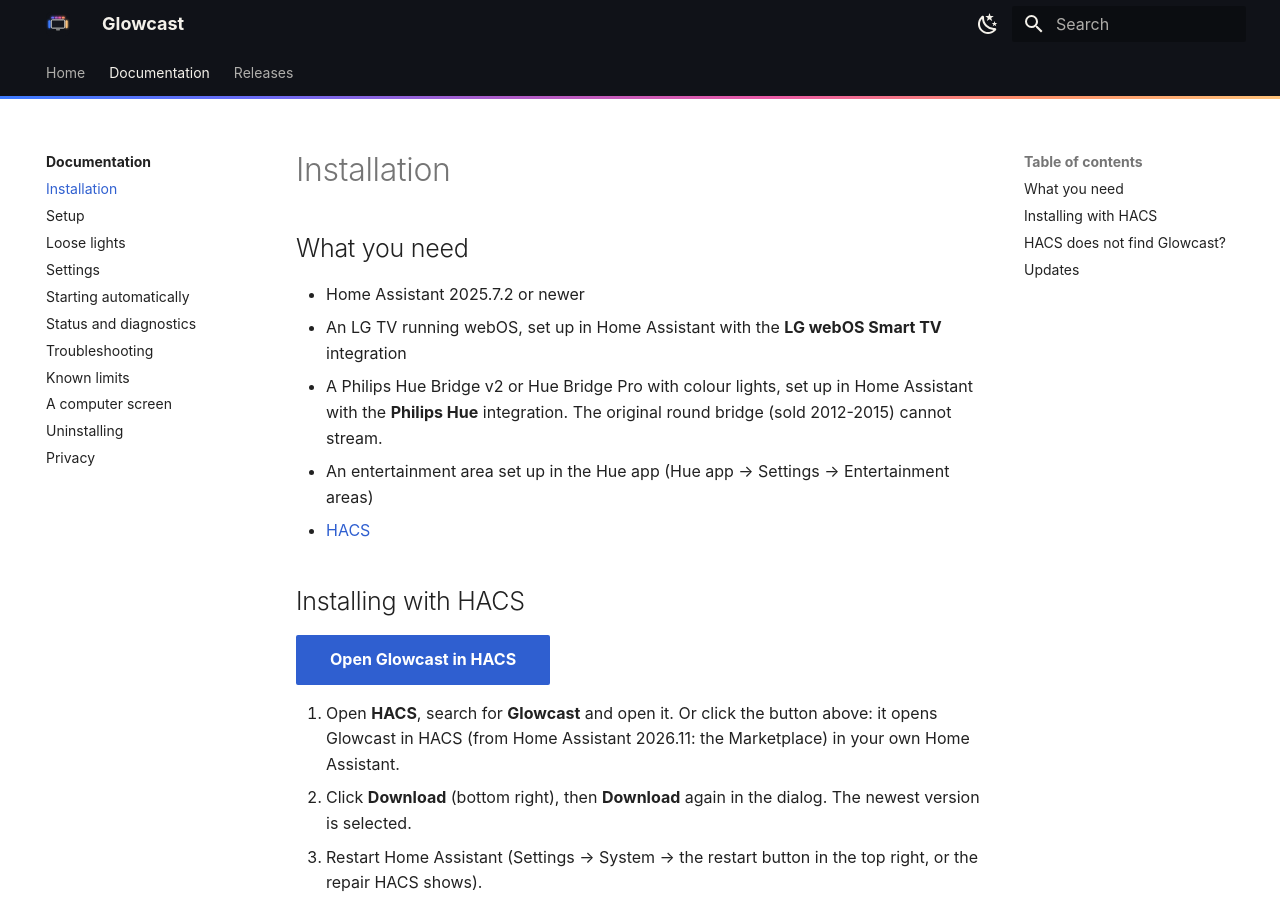
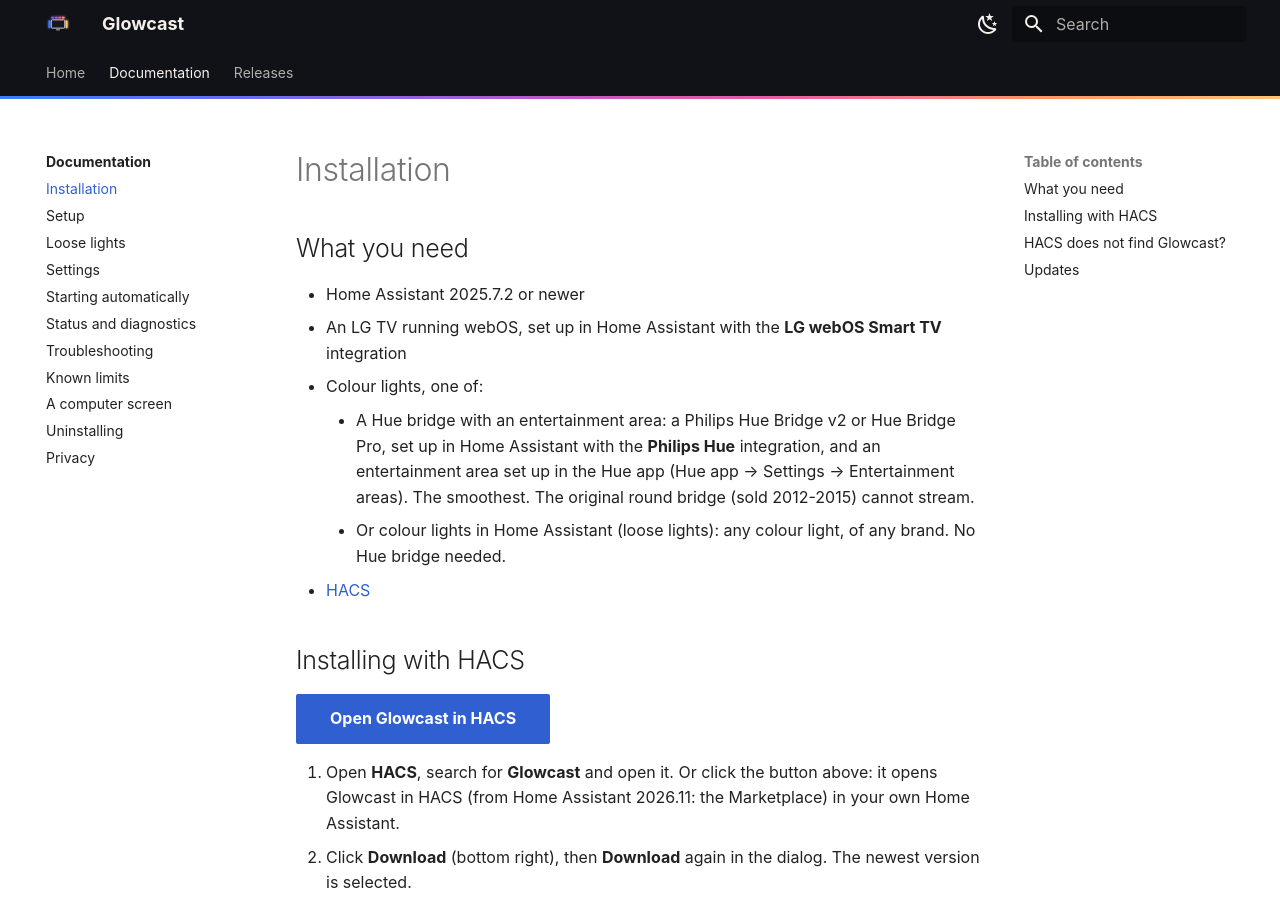
Before and after one commit to nicohabets/glowcast, an MkDocs documentation site: the page built from website/pages/docs/installation.md, in a window 1280 px wide and 900 px high. Built offline with MkDocs 1.6.1 and Material for MkDocs 9.7.7, drawn with Linux system fonts in a browser that asks for light colours; some of the changed text lies outside the part shown.

Commit message:
Docs: an entertainment area or loose lights in what you need; the setup GIF's caption (#9)
The requirements in the README, the installation page and the landing page
no longer make a Hue bridge and an entertainment area mandatory. The setup
GIF's text describes the output menu, and the README says a bridge can be
paired later from Configure (architect review).

Co-Authored-By: Claude Opus 5.5 <noreply@anthropic.com>

```diff
--- a/website/pages/docs/installation.md
+++ b/website/pages/docs/installation.md
@@ -4,8 +4,9 @@
 
 - Home Assistant 2025.7.2 or newer
 - An LG TV running webOS, set up in Home Assistant with the **LG webOS Smart TV** integration
-- A Philips Hue Bridge v2 or Hue Bridge Pro with colour lights, set up in Home Assistant with the **Philips Hue** integration. The original round bridge (sold 2012-2015) cannot stream.
-- An entertainment area set up in the Hue app (Hue app → Settings → Entertainment areas)
+- Colour lights, one of:
+    - A Hue bridge with an entertainment area: a Philips Hue Bridge v2 or Hue Bridge Pro, set up in Home Assistant with the **Philips Hue** integration, and an entertainment area set up in the Hue app (Hue app → Settings → Entertainment areas). The smoothest. The original round bridge (sold 2012-2015) cannot stream.
+    - Or colour lights in Home Assistant (loose lights): any colour light, of any brand. No Hue bridge needed.
 - [HACS](https://hacs.xyz/)
 
 ## Installing with HACS
@@ -17,9 +18,9 @@
 3. Restart Home Assistant (Settings → System → the restart button in the top right, or the repair HACS shows).
 4. Go to **Settings → Devices & services → Add integration → Glowcast**, and continue with the [setup](setup.md).
 
-![The Glowcast setup flow in Home Assistant: choose the TV, choose the Hue bridge, press the link button and wait for the pairing, choose the entertainment area, done.](../images/setup-flow.gif){ width="400" }
+![The Glowcast setup flow in Home Assistant: choose the TV, choose Hue entertainment area, choose the Hue bridge, press the link button and wait for the pairing, choose the entertainment area, done.](../images/setup-flow.gif){ width="400" }
 
-*Setting up Glowcast: the TV, the Hue bridge and its link button, then the entertainment area.*
+*Setting up Glowcast: the TV, Hue entertainment area, the Hue bridge and its link button, then the entertainment area. With loose lights you pick the lights instead of the bridge.*
 
 ## HACS does not find Glowcast?
 
```
Also changed, not shown: website/pages/index.md (+4 -2 lines), README.md.
